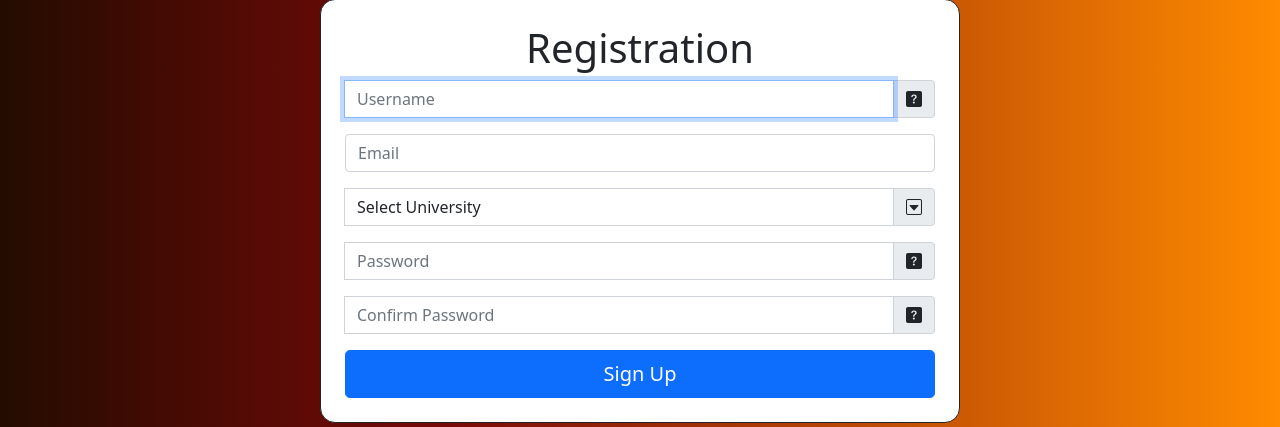
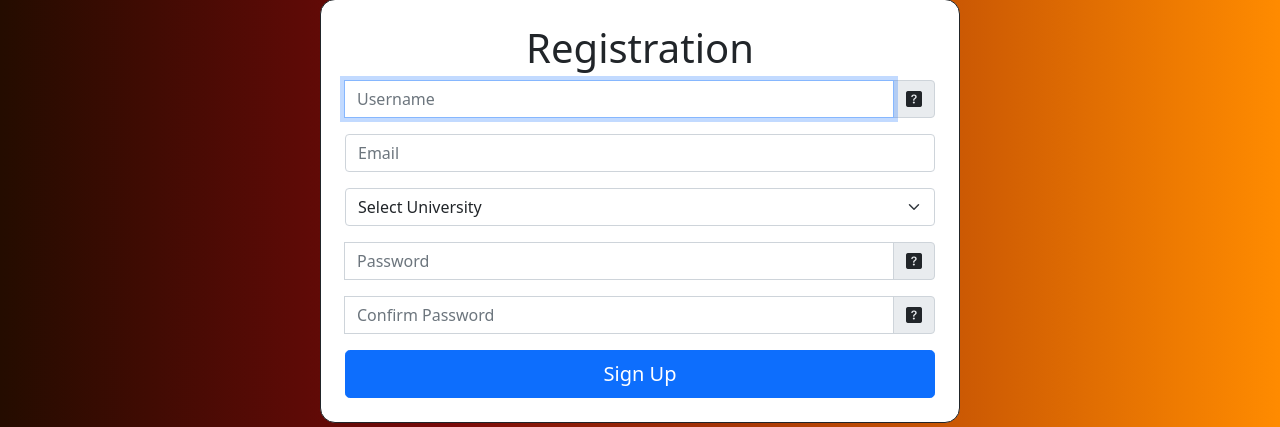
Before and after one commit to bgra9487/MCA, a Django app: page /signup/ in a window 1280 px wide. Shown: the part 189-616 px from the top of the page. Run offline with Django 3.2, Linux system fonts and the light colour scheme; some libraries are stand-ins or nearby versions.

Commit message:
fixed dropdown arrow

```diff
--- /dev/null
+++ b/mca/static/css/signup.css
@@ -0,0 +1,3 @@
+select{
+    appearance:menulist;
+}
--- a/mca/templates/registration/signup.html
+++ b/mca/templates/registration/signup.html
@@ -12,6 +12,7 @@
   <div class="container w-50 h-75 p-4" style="border: 1px solid; border-radius: 15px; background:rgb(255,255,255)">
     <h1>Registration</h1>
     <form method="post">
+      {% csrf_token %}
       <div class="input-group mb-3">
         <label for="id_username" class="visually-hidden">Username:</label>
         <input placeholder="Username" class="form-control" type="text" name="username" maxlength="150" autofocus="" required="" id="id_username">
@@ -20,9 +21,9 @@
           </i>
         </span>
       </div>
-      <p><label for="id_email" class="visually-hidden">Email:</label> <input placeholder="Email" class="form-control" type="email" name="email" required="" id="id_email"></p>
-      <div class="input-group mb-3"><label for="id_uni" class="visually-hidden">Uni:</label> <select class="form-control" name="uni" id="id_uni">
-        <option value ="" disabled selected> Select University </option>
+      <p><label for="id_email" class="visually-hidden">Email:</label> <input placeholder="Email" class="form-control custom-select" type="email" name="email" required="" id="id_email"></p>
+      <div class="form-group mb-3"><label for="id_uni" class="visually-hidden">Uni:</label> <select class="form-select" name="uni" id="id_uni">
+        <option value ="" selected> Select University </option>
         <option value="USYD">The University of Sydney</option>
 
         <option value="UNSW">University of New South Wales</option>
@@ -30,9 +31,6 @@
         <option value="Monash">Monash University</option>
 
         </select>
-        <span class="input-group-text">
-          <i class="bi bi-caret-down-square" style="font-size: 1rem"></i>
-        </span>
       </div>
       <div class="input-group mb-3">
         <label for="id_password1" class="visually-hidden">Password:</label>
```
Also changed, not shown: mca/db.sqlite3.
